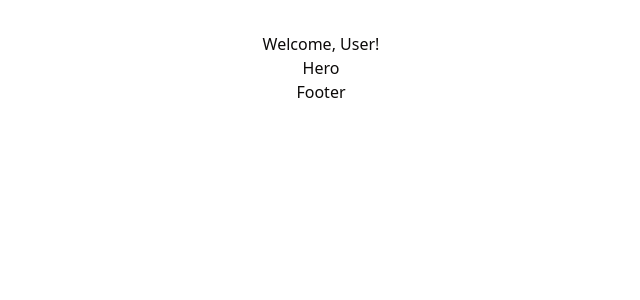
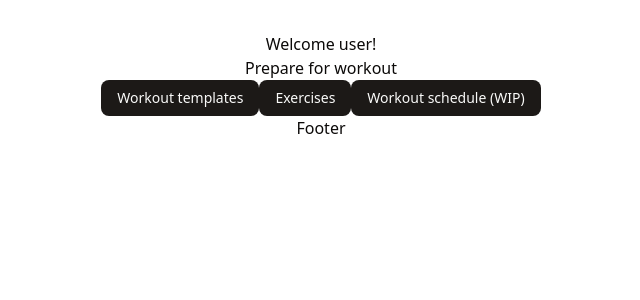
Before and after one commit to kalinom7/workouter-front, a React (Vite) app: page /home in a window 1280 px wide. Shown: the top 300 px of the page, without its empty margins (319-959 px from the left). Built offline with nearby package versions, Linux system fonts and the light colour scheme.

Commit message:
prepare home view

```diff
--- a/src/views/Exercise/Create/AllExercisesView.tsx
+++ b/src/views/Exercise/Create/AllExercisesView.tsx
@@ -22,7 +22,9 @@ export const AllExercisesView = () => {
       <h2>Exercises:</h2>
       <ul>
         {exercises.map((exercise) => (
-          <li key={exercise.id}>{exercise.name}</li>
+          <li key={exercise.id}>
+            name: {exercise.name}, id: {exercise.id}
+          </li>
         ))}
       </ul>
       <Button onClick={onCreateExerciseClick}>Create New Exercise</Button>
--- a/src/views/Home/Home.tsx
+++ b/src/views/Home/Home.tsx
@@ -1,10 +1,21 @@
-import { Header } from "./components/Header/Header";
+import { Button } from "@/components/ui/button";
+import { useNavigate } from "react-router-dom";
 
+const userId = "123e4567-e89b-12d3-a456-426614174000";
 export const Home = () => {
+  const navigate = useNavigate();
   return (
     <main>
-      <Header user="User"></Header>
-      <section> Hero </section>
+      <h1>Welcome user!</h1>
+      <section> Prepare for workout </section>
+      <Button onClick={() => navigate(`/workout-templates?userId=${userId}`)}>
+        Workout templates
+      </Button>
+      <Button onClick={() => navigate(`/exercises?userId=${userId}`)}>
+        Exercises
+      </Button>
+      <Button>Workout schedule (WIP)</Button>
+
       <section> Footer </section>
     </main>
   );
--- a/src/views/Home/components/Header/Header.tsx
+++ /dev/null
@@ -1,11 +0,0 @@
-type HeaderProps = {
-  readonly user: string
-}
-
-export const Header = ({ user }: HeaderProps ) => {
-  return (
-    <header>
-      <h1> Welcome, {user}!</h1>
-    </header>
-  )
-}
```
Also changed, not shown: src/views/Home/components/Header/Header.css (deleted).
